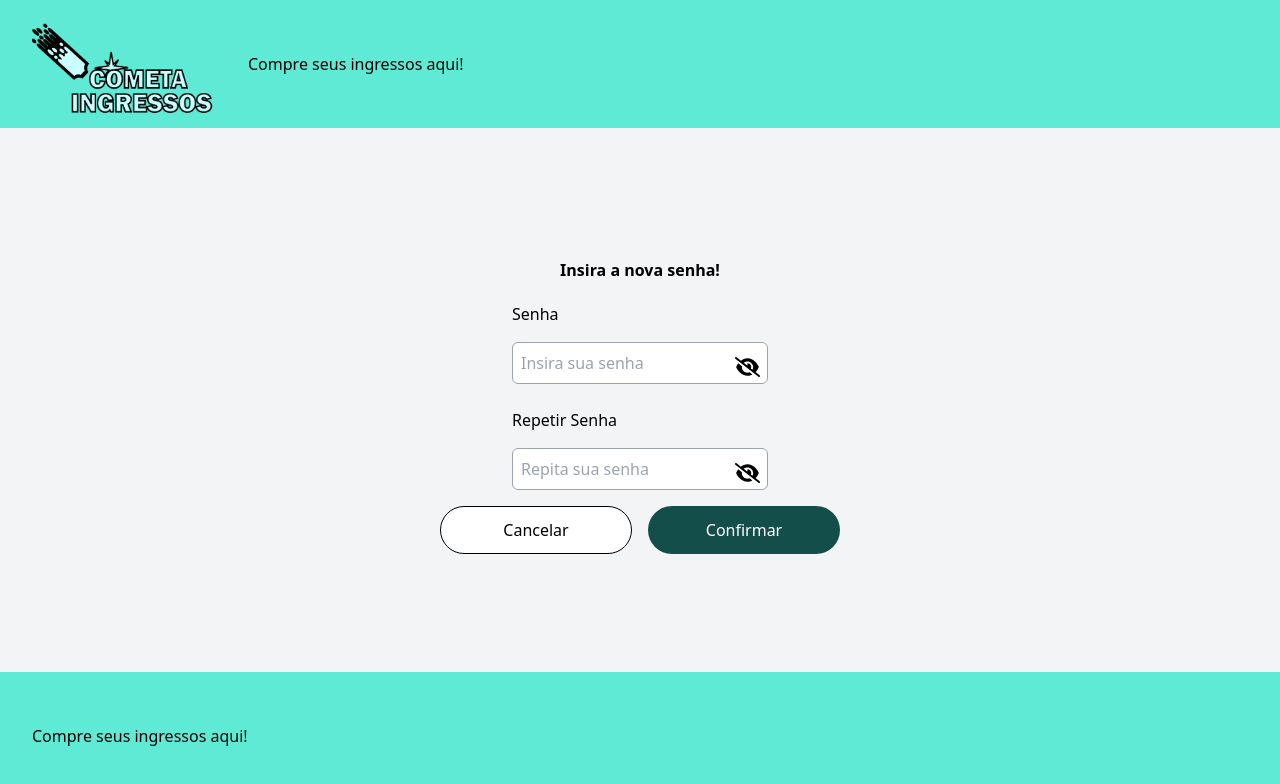
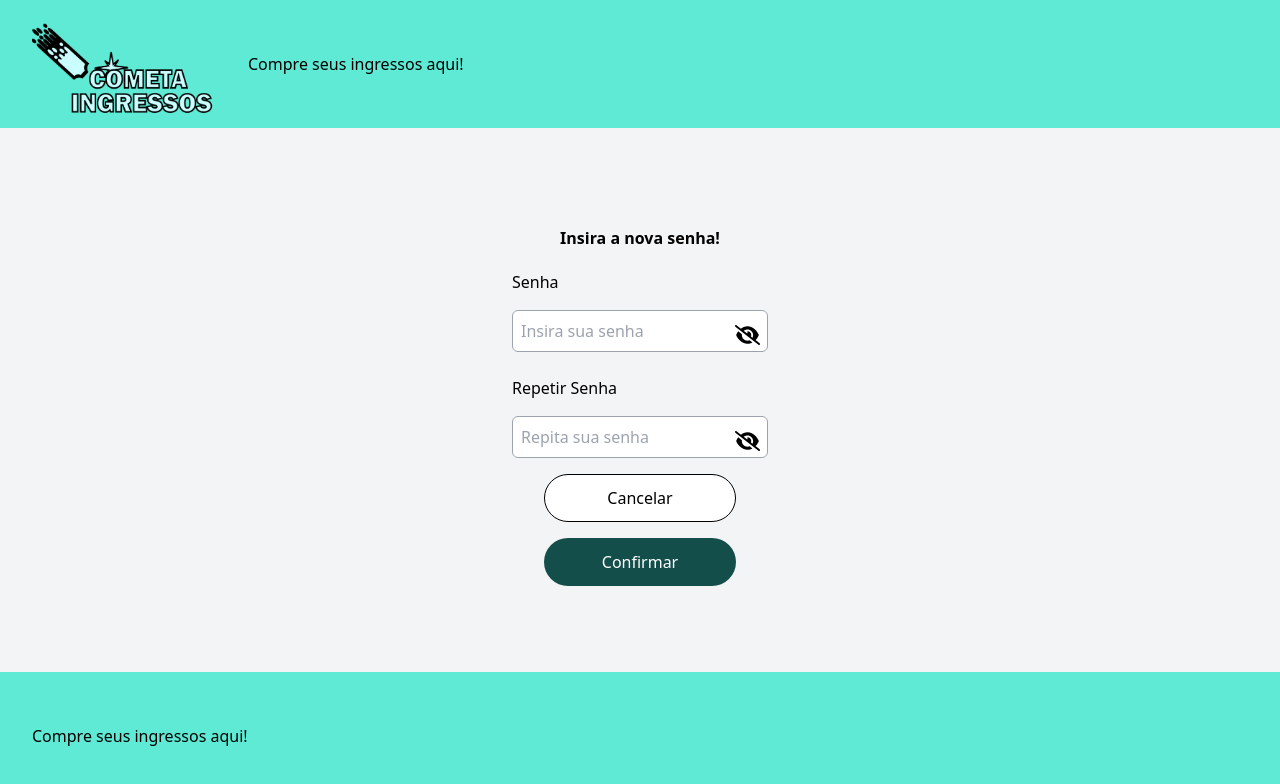
Before and after one commit to Yamazaki-Khaio/Cometa-Ingresso, a Next.js app in the folder ingressoscometa/: page /redefinir_nova_senha in a window 1280 px wide. Shown: the top 784 px of the page. Built offline with nearby package versions, Linux system fonts and the light colour scheme; no server answers.

Commit message:
Redefinir senha no perfil funcional

```diff
--- a/ingressoscometa/src/components/EsqueceuERedefinirSenha/RedefinirSenha.tsx
+++ b/ingressoscometa/src/components/EsqueceuERedefinirSenha/RedefinirSenha.tsx
@@ -1,18 +1,64 @@
-import React from 'react';
+import React, { FormEventHandler, useEffect, useState } from 'react';
 import BotaoConfirmarSenhaNova from "./BotaoConfirmarSenhaNova";
 import BotaoCancelar from './BotaoCancelar';
 import CampoSenhaERepetirSenha from "../CadastroUsuario/CampoSenhaERepetirSenha";
+import { getSession } from 'next-auth/react';
+import { createHash } from 'crypto';
 
 const EsquecerSenha: React.FC = () => {
+  const [id_usuario, setIdUsuario] = useState("");
+
+
+  useEffect(() => {
+
+    async function getUserId() {
+      const user = await getSession();
+      const userId = user?.user.id;
+      setIdUsuario(userId);
+      console.log(userId)
+
+    }
+    getUserId();
+  }, []);
+
+
+
+  const handleSubmit: FormEventHandler<HTMLFormElement> = async (e) => {
+    e.preventDefault();
+    try{
+      const novaSenha = document.getElementById('senha').value
+      const hash = createHash('sha256')
+      hash.update(novaSenha)
+      const form={
+        id :id_usuario,
+        senha: hash.digest('hex'),
+      }
+      const res = await fetch(`http://localhost:3000/api/usuario?id=${id_usuario}`, {
+        method: 'PUT',
+        headers: {
+          "Content-Type": "application/json"
+        },
+        body: JSON.stringify(form),
+      });
+    }catch{
+
+    }
+  }
+
+
     return (
+
       <div className="flex flex-col items-center">
             <h2 className="font-bold p-5">Insira a nova senha!</h2>
             <CampoSenhaERepetirSenha/>
             <div className="flex">
+            <form onSubmit={handleSubmit}>
                 <BotaoCancelar href='/login'/>
                 <BotaoConfirmarSenhaNova/>
+                </form>
             </div>
       </div>
+
     );
   };
 
--- a/ingressoscometa/src/components/PerfilCliente/TelaPerfil.tsx
+++ b/ingressoscometa/src/components/PerfilCliente/TelaPerfil.tsx
@@ -11,6 +11,7 @@ import BlocoCartaoDeCredito from "./BlocoCartaoCredito";
 import { FormEventHandler, useEffect, useState } from "react";
 import { getSession, useSession } from "next-auth/react";
 import axios from "axios";
+import BotaoRedefinirSenha from "./botaoRedefinirSenha";
 interface FormData {
   nome: string,
   cpf: string,
@@ -159,6 +160,7 @@ export default function Perfil(){
                     <BotaoSalvarPerfil/>
                 </form>
             </div>
+            <BotaoRedefinirSenha/>
             <div className="col-start-3 col-span-4 flex justify-center items-start">
 
             </div>
--- /dev/null
+++ b/ingressoscometa/src/components/PerfilCliente/botaoRedefinirSenha.tsx
@@ -0,0 +1,23 @@
+import Link from "next/link";
+
+export default function BotaoRedefinirSenha(){
+
+    return(
+        <div>
+            <Link href='/redefinir_nova_senha'>
+            <input type="submit" value="Redefinir Senha" className={`
+                     w-48 h-12  // diminuindo o comprimento do botão
+                     bg-teal-900
+                     text-white
+                     text-24
+                     rounded-3xl  // aumentando o valor do border-radius
+                     transition-all duration-300  // adicionando um efeito de transição
+                     hover:bg-teal-800  // adicionando uma cor de fundo quando o botão é hoverado
+                     active:bg-teal-700  // adicionando uma cor de fundo quando o botão é clicado
+                `} />
+                </Link>
+
+        </div>
+    )
+
+}
```
